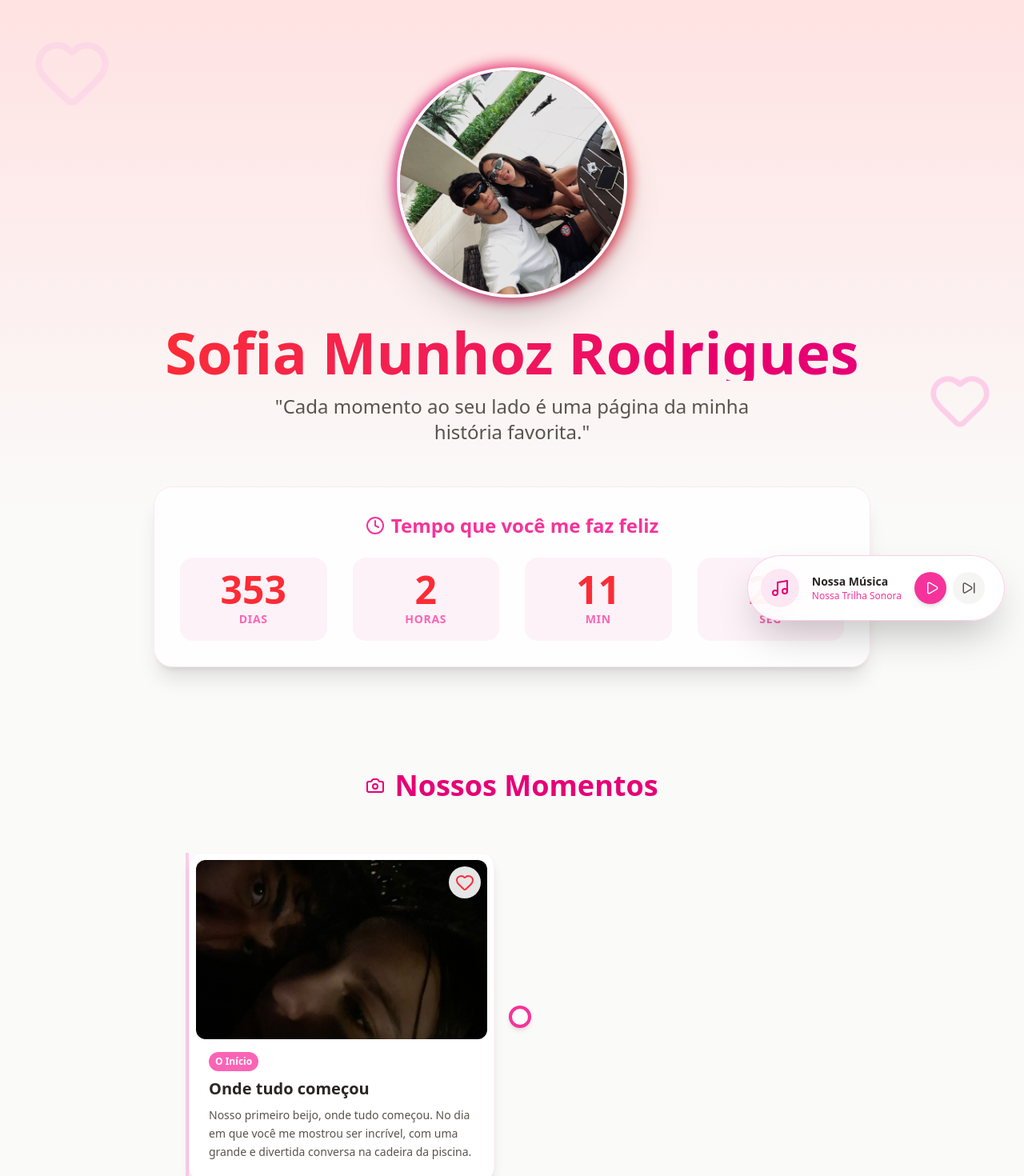
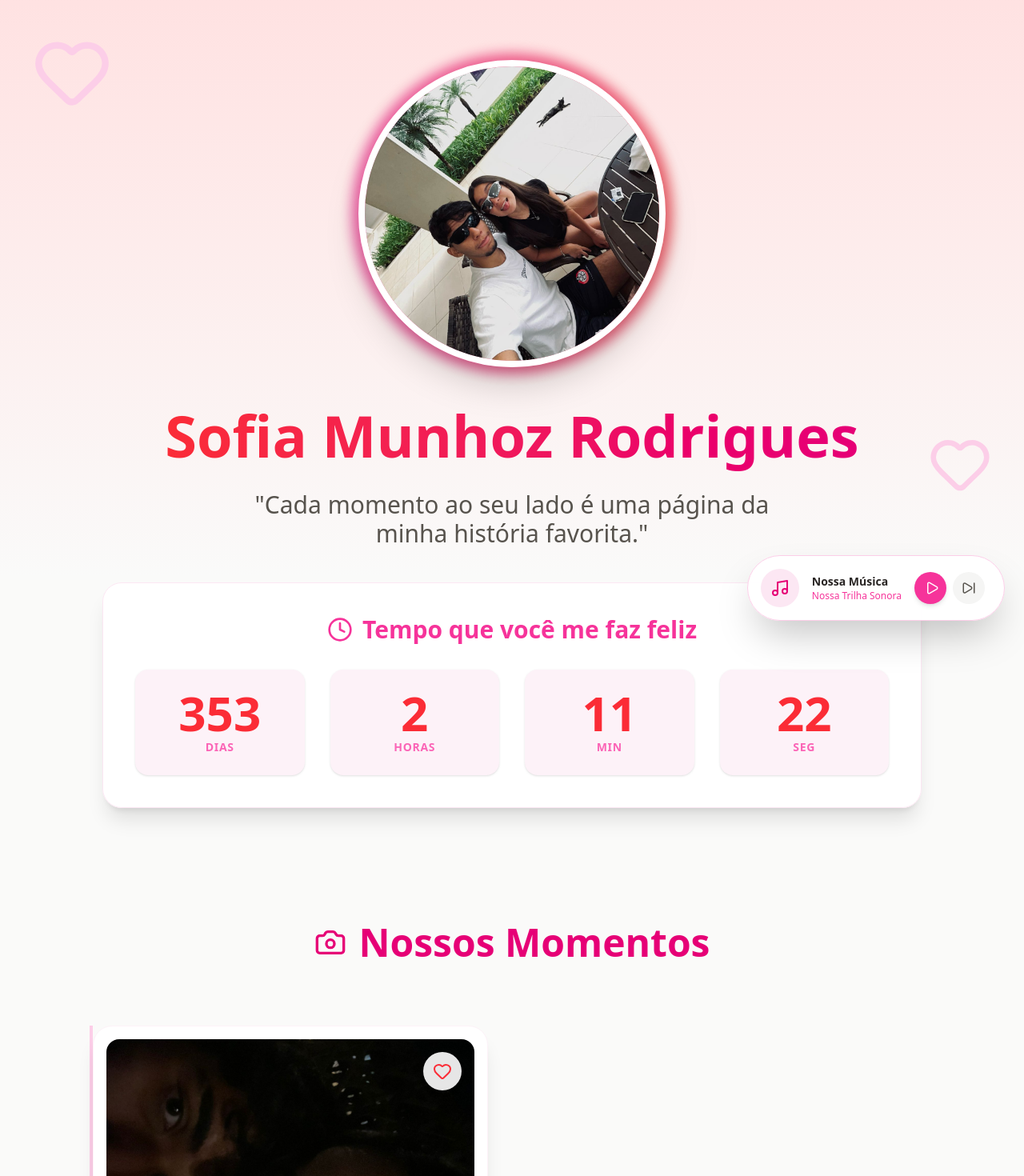
Before and after one commit to Kazo-Kanojo/projeto_namorada, a React (Vite) app: page / in a window 1280 px wide. Shown: the top 1470 px of the page at 80% size. Built offline with nearby package versions, Linux system fonts and the light colour scheme.

Commit message:
deixando mais rersponsivo

```diff
--- a/src/App.jsx
+++ b/src/App.jsx
@@ -1,19 +1,16 @@
 import { useState, useEffect, useRef } from 'react'
-import { Heart, Trophy, Music, Play, Pause, SkipForward, Clock, Calendar, Star, Camera } from 'lucide-react'
+import { Heart, Trophy, Music, Play, Pause, SkipForward, Clock, Camera } from 'lucide-react'
 
 // --- CONFIGURAÇÕES DO CASAL ---
-// 1. Ajuste a data do início do namoro/ficada aqui
 const DATA_INICIO_NAMORO = new Date("2025-02-16T00:00:00");
 
 // 2. Playlist de músicas
-// Coloque os arquivos mp3 na pasta 'public' ou use links diretos
 const PLAYLIST = [
   { title: "Nossa Música", url: "/musica1.mp3" },
   { title: "Música da Viagem", url: "/musica2.mp3" },
 ];
 
-// 3. Dados da Jornada (AGORA COM FOTOS!)
-// Dica: Coloque as fotos na pasta 'public' e use o nome delas aqui (ex: "/foto-praia.jpg")
+// 3. Dados da Jornada
 const JORNADA = [
   {
     data: "O Início",
@@ -111,7 +108,6 @@ function App() {
 
   // Controle de Música
   useEffect(() => {
-    // Atualiza a fonte do áudio quando muda o índice
     audioRef.current.src = PLAYLIST[currentSongIndex].url;
     if (isPlaying) {
       audioRef.current.play().catch(e => console.log("Clique para tocar"));
@@ -133,7 +129,6 @@ function App() {
 
   // Botão fujão
   const fogeBotao = (e) => {
-    // Evita que o botão saia da tela visível no momento
     const x = Math.random() * (window.innerWidth - 150);
     const y = Math.random() * (window.innerHeight - 150);
     setNoButtonPos({ position: 'absolute', top: `${y}px`, left: `${x}px` });
@@ -141,12 +136,12 @@ function App() {
 
   if (aceitou) {
     return (
-      <div className="min-h-screen flex flex-col items-center justify-center bg-pink-100 text-center p-10 animate-fade-in">
-        <h1 className="text-6xl font-bold text-red-600 mb-6 animate-bounce">EU TE AMO MUITO! ❤️</h1>
-        <p className="text-2xl text-pink-800 mb-8">Prometo te fazer a mulher mais feliz do mundo, todos os dias.</p>
-        <div className="relative">
-             <img src="/foto_favorita.jpeg" alt="Nós" className="w-80 h-80 object-cover rounded-full border-8 border-white shadow-2xl" />
-             <Heart className="absolute bottom-0 right-10 text-red-500 fill-red-500 w-20 h-20 animate-ping" />
+      <div className="min-h-screen flex flex-col items-center justify-center bg-pink-100 text-center p-6 animate-fade-in">
+        <h1 className="text-4xl md:text-6xl font-bold text-red-600 mb-6 animate-bounce">EU TE AMO MUITO! ❤️</h1>
+        <p className="text-xl md:text-2xl text-pink-800 mb-8 max-w-lg">Prometo te fazer a mulher mais feliz do mundo, todos os dias.</p>
+        <div className="relative group">
+             <img src="/foto_favorita.jpeg" alt="Nós" className="w-72 h-72 md:w-96 md:h-96 object-cover rounded-full border-8 border-white shadow-2xl transform group-hover:scale-105 transition duration-500" />
+             <Heart className="absolute bottom-4 right-10 text-red-500 fill-red-500 w-16 h-16 md:w-24 md:h-24 animate-ping" />
         </div>
       </div>
     );
@@ -156,111 +151,113 @@ function App() {
     <div className="min-h-screen bg-stone-50 text-stone-800 font-sans pb-24 overflow-x-hidden">
 
       {/* --- HERO SECTION --- */}
-      <header className="flex flex-col items-center justify-center min-h-[80vh] bg-gradient-to-b from-red-100 to-stone-50 p-6 relative overflow-hidden">
+      <header className="flex flex-col items-center justify-center min-h-[90vh] bg-gradient-to-b from-red-100 to-stone-50 p-4 relative overflow-hidden">
         {/* Decoração de fundo */}
-        <div className="absolute top-10 left-10 text-pink-200 animate-pulse"><Heart size={100} /></div>
-        <div className="absolute bottom-20 right-10 text-pink-200 animate-bounce delay-700"><Heart size={80} /></div>
+        <div className="absolute top-10 left-10 text-pink-200 animate-pulse hidden md:block"><Heart size={100} /></div>
+        <div className="absolute bottom-20 right-10 text-pink-200 animate-bounce delay-700 hidden md:block"><Heart size={80} /></div>
 
-        <div className="relative z-10 group">
-          <div className="absolute -inset-1 bg-gradient-to-r from-pink-600 to-red-600 rounded-full blur opacity-75 group-hover:opacity-100 transition duration-1000 group-hover:duration-200"></div>
+        <div className="relative z-10 group mt-10">
+          <div className="absolute -inset-2 bg-gradient-to-r from-pink-600 to-red-600 rounded-full blur opacity-60 group-hover:opacity-100 transition duration-1000 group-hover:duration-200"></div>
+          {/* AUMENTADO AQUI: w-64 h-64 no mobile, w-96 h-96 no desktop */}
           <img
             src="/foto_favorita.jpeg"
             alt="Casal"
-            className="relative w-56 h-56 md:w-72 md:h-72 rounded-full object-cover border-4 border-white shadow-2xl"
+            className="relative w-64 h-64 md:w-96 md:h-96 rounded-full object-cover border-8 border-white shadow-2xl transform transition duration-500 hover:scale-105"
           />
         </div>
 
-        <h1 className="text-5xl md:text-7xl font-bold text-transparent bg-clip-text bg-gradient-to-r from-red-500 to-pink-600 mt-8 mb-4 text-center">
+        <h1 className="text-4xl md:text-7xl font-bold text-transparent bg-clip-text bg-gradient-to-r from-red-500 to-pink-600 mt-10 mb-6 text-center leading-tight">
           Sofia Munhoz Rodrigues
         </h1>
-        <p className="text-xl md:text-2xl text-stone-600 max-w-2xl text-center font-light">
+        <p className="text-lg md:text-3xl text-stone-600 max-w-3xl text-center font-light px-4">
           "Cada momento ao seu lado é uma página da minha história favorita."
         </p>
       </header>
 
       {/* --- CONTADOR --- */}
-      <section className="py-12 px-4 flex justify-center -mt-20 relative z-20">
-        <div className="bg-white/80 backdrop-blur-sm p-8 rounded-3xl shadow-xl text-center border border-pink-100 max-w-4xl w-full">
-          <h2 className="text-2xl font-semibold text-pink-500 mb-6 flex items-center justify-center gap-2">
-            <Clock className="animate-spin-slow" /> Tempo que você me faz feliz
+      <section className="py-12 px-4 flex justify-center -mt-10 relative z-20">
+        <div className="bg-white/90 backdrop-blur-md p-6 md:p-10 rounded-3xl shadow-xl text-center border border-pink-100 max-w-5xl w-full">
+          <h2 className="text-2xl md:text-3xl font-semibold text-pink-500 mb-8 flex items-center justify-center gap-3">
+            <Clock className="animate-spin-slow w-8 h-8" /> Tempo que você me faz feliz
           </h2>
           <div className="grid grid-cols-2 md:grid-cols-4 gap-4 md:gap-8 text-stone-700">
-            <div className="bg-pink-50 p-4 rounded-2xl"><span className="text-3xl md:text-5xl font-bold text-red-500 block">{tempoJuntos.dias}</span><span className="text-sm uppercase tracking-wider font-bold text-pink-400">Dias</span></div>
-            <div className="bg-pink-50 p-4 rounded-2xl"><span className="text-3xl md:text-5xl font-bold text-red-500 block">{tempoJuntos.horas}</span><span className="text-sm uppercase tracking-wider font-bold text-pink-400">Horas</span></div>
-            <div className="bg-pink-50 p-4 rounded-2xl"><span className="text-3xl md:text-5xl font-bold text-red-500 block">{tempoJuntos.minutos}</span><span className="text-sm uppercase tracking-wider font-bold text-pink-400">Min</span></div>
-            <div className="bg-pink-50 p-4 rounded-2xl"><span className="text-3xl md:text-5xl font-bold text-red-500 block">{tempoJuntos.segundos}</span><span className="text-sm uppercase tracking-wider font-bold text-pink-400">Seg</span></div>
+            <div className="bg-pink-50 p-6 rounded-2xl shadow-sm transform hover:-translate-y-1 transition"><span className="text-3xl md:text-6xl font-bold text-red-500 block">{tempoJuntos.dias}</span><span className="text-xs md:text-sm uppercase tracking-wider font-bold text-pink-400">Dias</span></div>
+            <div className="bg-pink-50 p-6 rounded-2xl shadow-sm transform hover:-translate-y-1 transition"><span className="text-3xl md:text-6xl font-bold text-red-500 block">{tempoJuntos.horas}</span><span className="text-xs md:text-sm uppercase tracking-wider font-bold text-pink-400">Horas</span></div>
+            <div className="bg-pink-50 p-6 rounded-2xl shadow-sm transform hover:-translate-y-1 transition"><span className="text-3xl md:text-6xl font-bold text-red-500 block">{tempoJuntos.minutos}</span><span className="text-xs md:text-sm uppercase tracking-wider font-bold text-pink-400">Min</span></div>
+            <div className="bg-pink-50 p-6 rounded-2xl shadow-sm transform hover:-translate-y-1 transition"><span className="text-3xl md:text-6xl font-bold text-red-500 block">{tempoJuntos.segundos}</span><span className="text-xs md:text-sm uppercase tracking-wider font-bold text-pink-400">Seg</span></div>
           </div>
         </div>
       </section>
 
-      {/* --- NOSSA JORNADA (TIMELINE COM FOTOS) --- */}
-      <section className="max-w-4xl mx-auto py-20 px-6">
-        <h2 className="text-4xl font-bold text-center text-pink-600 mb-16 flex items-center justify-center gap-3">
-          <Camera /> Nossos Momentos
+      {/* --- NOSSA JORNADA (TIMELINE COM FOTOS GRANDES) --- */}
+      <section className="max-w-6xl mx-auto py-24 px-4 md:px-8">
+        <h2 className="text-4xl md:text-5xl font-bold text-center text-pink-600 mb-20 flex items-center justify-center gap-4">
+          <Camera className="w-10 h-10" /> Nossos Momentos
         </h2>
 
-        <div className="relative border-l-4 border-pink-200 ml-4 md:ml-1/2 space-y-16">
+        <div className="relative border-l-4 border-pink-200 ml-4 md:ml-1/2 space-y-20">
           {JORNADA.map((item, index) => (
-            <div key={index} className={`relative pl-8 md:pl-0 flex flex-col md:flex-row items-center ${index % 2 === 0 ? 'md:flex-row-reverse' : ''} gap-8 group`}>
+            <div key={index} className={`relative pl-8 md:pl-0 flex flex-col md:flex-row items-center ${index % 2 === 0 ? 'md:flex-row-reverse' : ''} gap-10 group`}>
 
-              {/* Marcador da Timeline (Bolinha) */}
-              <div className="absolute left-[-14px] md:left-1/2 md:ml-[-14px] bg-white border-4 border-pink-500 w-7 h-7 rounded-full z-10 group-hover:scale-125 transition-transform duration-300 shadow-md"></div>
+              {/* Marcador da Timeline */}
+              <div className="absolute left-[-14px] md:left-1/2 md:ml-[-14px] bg-white border-4 border-pink-500 w-7 h-7 rounded-full z-10 group-hover:scale-150 transition-transform duration-300 shadow-md"></div>
 
-              {/* Espaçador para alinhar lados */}
               <div className="hidden md:block w-1/2"></div>
 
               {/* Card de Conteúdo */}
-              <div className="bg-white p-2 rounded-2xl shadow-lg border border-pink-50 hover:shadow-2xl transition-all duration-300 w-full md:w-[calc(50%-2rem)] hover:-translate-y-2">
+              <div className="bg-white p-4 rounded-3xl shadow-xl border border-pink-50 hover:shadow-2xl transition-all duration-300 w-full md:w-[calc(50%-2.5rem)] hover:-translate-y-2 flex flex-col">
 
-                {/* Área da Foto */}
-                <div className="relative h-48 md:h-56 overflow-hidden rounded-xl mb-4">
+                {/* Área da Foto - AUMENTADA */}
+                {/* h-64 no mobile, h-96 no desktop */}
+                <div className="relative h-64 md:h-96 w-full overflow-hidden rounded-2xl mb-6 bg-stone-100">
                   <img
                     src={item.foto}
                     alt={item.titulo}
-                    className="w-full h-full object-cover transition-transform duration-700 group-hover:scale-110"
-                    onError={(e) => {e.target.src = "https://via.placeholder.com/400x300?text=Foto+Aqui"}} // Fallback se a foto não existir
+                    className="w-full h-full object-cover transition-transform duration-700 group-hover:scale-105"
+                    onError={(e) => {e.target.src = "https://via.placeholder.com/600x800?text=Foto+Aqui"}}
                   />
-                  <div className="absolute top-2 right-2 bg-white/90 backdrop-blur-sm p-2 rounded-full shadow-sm">
+                  <div className="absolute top-4 right-4 bg-white/90 backdrop-blur-sm p-3 rounded-full shadow-md">
                     {item.icone}
                   </div>
                 </div>
 
-                <div className="px-4 pb-4">
-                  <div className="flex items-center gap-2 mb-2">
-                    <span className="text-xs font-bold text-white bg-pink-400 px-2 py-1 rounded-full">{item.data}</span>
+                <div className="px-2 pb-2">
+                  <div className="flex items-center gap-3 mb-3">
+                    <span className="text-sm font-bold text-white bg-pink-400 px-4 py-1 rounded-full shadow-sm">{item.data}</span>
                   </div>
-                  <h3 className="text-xl font-bold text-stone-800 mb-2">{item.titulo}</h3>
-                  <p className="text-stone-600 text-sm leading-relaxed">{item.descricao}</p>
+                  <h3 className="text-2xl md:text-3xl font-bold text-stone-800 mb-3">{item.titulo}</h3>
+                  <p className="text-stone-600 text-base md:text-lg leading-relaxed">{item.descricao}</p>
                 </div>
               </div>
             </div>
           ))}
         </div>
       </section>
-      <section className="min-h-[60vh] flex flex-col items-center justify-center py-20 px-4 ">
-          <h1 className='text-2xl text-center'>Esses são alguns dos otimos momentos ao seu lado</h1>
-          <Heart className='h-20 size-16 text-pink-700'/>
+
+      <section className="min-h-[40vh] flex flex-col items-center justify-center py-10 px-4 text-center">
+          <h1 className='text-3xl md:text-5xl font-bold text-pink-700 mb-6'>Esses são apenas alguns dos momentos...</h1>
+          <p className="text-xl text-stone-500 mb-8">Mas o melhor ainda está por vir.</p>
+          <Heart className='w-24 h-24 text-pink-500 animate-pulse'/>
       </section>
 
       {/* --- O GRANDE PEDIDO --- */}
-      <section className="min-h-[60vh] flex flex-col items-center justify-center py-20 px-4 bg-gradient-to-t from-pink-200 via-pink-50 to-white relative overflow-hidden">
-        {/* Efeito de background */}
+      <section className="min-h-[80vh] flex flex-col items-center justify-center py-20 px-4 bg-gradient-to-t from-pink-200 via-pink-50 to-white relative overflow-hidden">
         <div className="absolute inset-0 bg-[url('https://www.transparenttextures.com/patterns/hearts.png')] opacity-10"></div>
 
-        <h2 className="text-4xl md:text-6xl font-bold text-red-500 mb-8 text-center drop-shadow-sm relative z-10">
+        <h2 className="text-4xl md:text-7xl font-bold text-red-500 mb-12 text-center drop-shadow-sm relative z-10">
           Uma última pergunta...
         </h2>
 
-        <div className="bg-white/90 backdrop-blur-md p-12 rounded-[2rem] shadow-2xl text-center max-w-2xl w-full border-4 border-pink-100 relative z-10">
-          <p className="text-2xl md:text-3xl text-stone-700 font-medium mb-12 leading-relaxed">
+        <div className="bg-white/90 backdrop-blur-md p-8 md:p-16 rounded-[3rem] shadow-2xl text-center max-w-3xl w-full border-4 border-pink-100 relative z-10">
+          <p className="text-3xl md:text-5xl text-stone-700 font-medium mb-16 leading-relaxed">
             Sofia, você aceita <br/>
-            <span className="font-bold text-pink-600">namorar comigo</span>?
+            <span className="font-extrabold text-pink-600">namorar comigo</span>?
           </p>
 
-          <div className="flex justify-center items-center gap-8 h-24">
+          <div className="flex flex-col md:flex-row justify-center items-center gap-6 md:gap-12">
             <button
               onClick={() => setAceitou(true)}
-              className="bg-green-500 hover:bg-green-600 text-white text-xl font-bold py-4 px-12 rounded-full shadow-lg transform hover:scale-105 transition-all duration-200 hover:shadow-green-200/50"
+              className="w-full md:w-auto bg-green-500 hover:bg-green-600 text-white text-2xl font-bold py-6 px-16 rounded-full shadow-xl transform hover:scale-110 transition-all duration-200 hover:shadow-green-200/50"
             >
               SIM, CLARO!
             </button>
@@ -268,13 +265,13 @@ function App() {
             <button
               style={{ position: noButtonPos.position, top: noButtonPos.top, left: noButtonPos.left }}
               onMouseEnter={fogeBotao}
-              onClick={fogeBotao} // Fallback para touch screens
-              className="bg-stone-300 text-stone-500 text-xl font-bold py-4 px-12 rounded-full shadow-inner cursor-not-allowed transition-all duration-100"
+              onClick={fogeBotao}
+              className="w-full md:w-auto bg-stone-300 text-stone-500 text-2xl font-bold py-6 px-16 rounded-full shadow-inner cursor-not-allowed transition-all duration-100 mt-4 md:mt-0"
             >
               NÃO
             </button>
           </div>
-          <p className="mt-8 text-sm text-stone-400 italic opacity-60">(Tente clicar no não... 👀)</p>
+          <p className="mt-10 text-base text-stone-400 italic opacity-60">(Tente clicar no não... 👀)</p>
         </div>
       </section>
 
```
